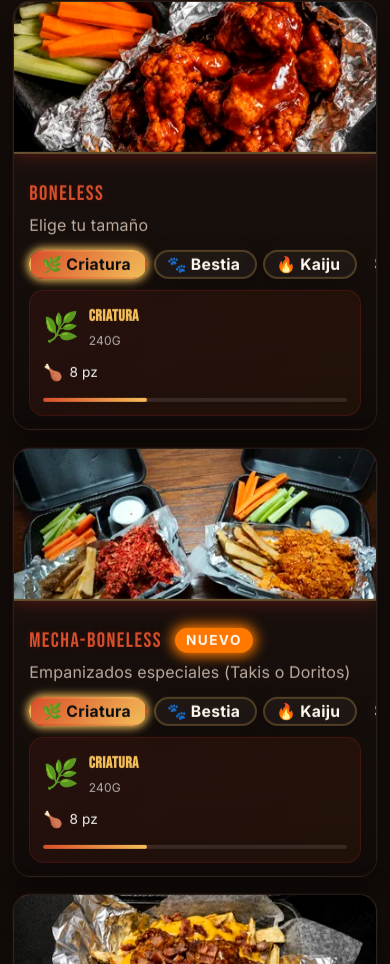
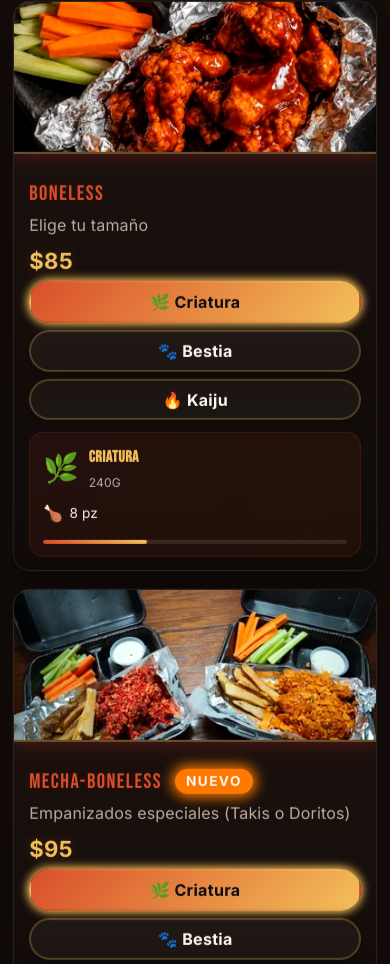
Before and after one commit to Sebas123254/Kaiju-Kitchen, a website: page index.html in a window 390 px wide. Shown: the part 1760-2724 px from the top of the page. Drawn offline with nearby package versions, Linux system fonts and the light colour scheme.

Commit message:
precios en movil reparados

```diff
--- a/menu-kaiju.css
+++ b/menu-kaiju.css
@@ -1627,6 +1627,35 @@ footer {
     .modal-desc {
         font-size: 0.95rem;
     }
+
+    .producto-card .producto-precios {
+        flex-direction: column;
+        align-items: stretch;
+        gap: 0.5rem;
+    }
+
+    .producto-card .precio {
+        order: -1;
+        align-self: flex-start;
+        margin-left: 0;
+        margin-top: 0;
+        font-size: 1.38rem;
+        line-height: 1.05;
+    }
+
+    .producto-card .precio-btns {
+        width: 100%;
+        flex-direction: column;
+        gap: 0.45rem;
+    }
+
+    .producto-card .precio-btn {
+        width: 100%;
+        min-width: 0;
+        padding: 0.55rem 0.85rem;
+        font-size: 1rem;
+        white-space: nowrap;
+    }
 }
 
 .modal-show {
```
